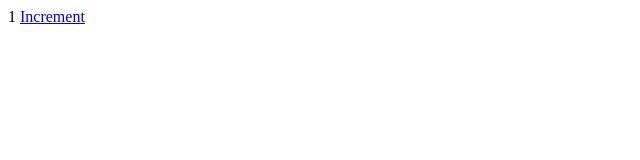
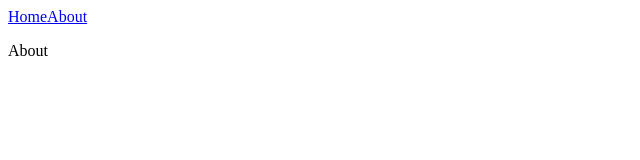
Before and after one commit to dickmountain/ssr, a Vue app: page /about in a window 1280 px wide. Shown: the top 160 px of the page, without its empty margins (0-640 px from the left). Built offline with nearby package versions, Linux system fonts and the light colour scheme.

Commit message:
Vue router added

```diff
--- a/package.json
+++ b/package.json
@@ -16,6 +16,7 @@
     "express": "^4.16.3",
     "hoek": "^5.0.3",
     "vue": "^2.4.4",
+    "vue-router": "^3.0.1",
     "vue-server-renderer": "^2.5.16"
   },
   "browserslist": [
--- a/src/App.vue
+++ b/src/App.vue
@@ -1,15 +1,13 @@
 <template>
   <div id="app">
-    <counter></counter>
+	<router-link :to="{ path: '/' }">Home</router-link>
+	<router-link :to="{ path: '/about' }">About</router-link>
+	<router-view></router-view>
   </div>
 </template>
 
 <script>
-	import Counter from './components/Counter'
+  export default {
 
-  export default {
-    components: {
-    	Counter
-    }
   }
 </script>
--- a/src/app.js
+++ b/src/app.js
@@ -1,11 +1,15 @@
 import Vue from 'vue'
 import App from './App.vue'
+import { createRouter } from './router'
 
 export function createApp ()
 {
+	const router = createRouter()
+
 	const app = new Vue({
+		router,
 		render: h => h(App)
 	})
 
-	return { app }
+	return { app, router }
 }
--- /dev/null
+++ b/src/components/About.vue
@@ -0,0 +1,9 @@
+<template>
+	<p>About</p>
+</template>
+
+<script>
+	export default {
+
+	}
+</script>
--- /dev/null
+++ b/src/components/Home.vue
@@ -0,0 +1,9 @@
+<template>
+	<p>Home</p>
+</template>
+
+<script>
+	export default {
+
+	}
+</script>
--- /dev/null
+++ b/src/router/index.js
@@ -0,0 +1,23 @@
+import Vue from 'vue'
+import Router from 'vue-router'
+
+import Home from '../components/Home'
+import About from '../components/About'
+
+Vue.use(Router)
+
+export function createRouter() {
+	return new Router({
+		mode: 'history',
+		routes: [
+			{
+				path: '/',
+				component: Home
+			},
+			{
+				path: '/about',
+				component: About
+			}
+		]
+	})
+}
```
Also changed, not shown: src/main.server.js (+6 -1 lines), 1 other file (tests, documents, lock files or other folders).
